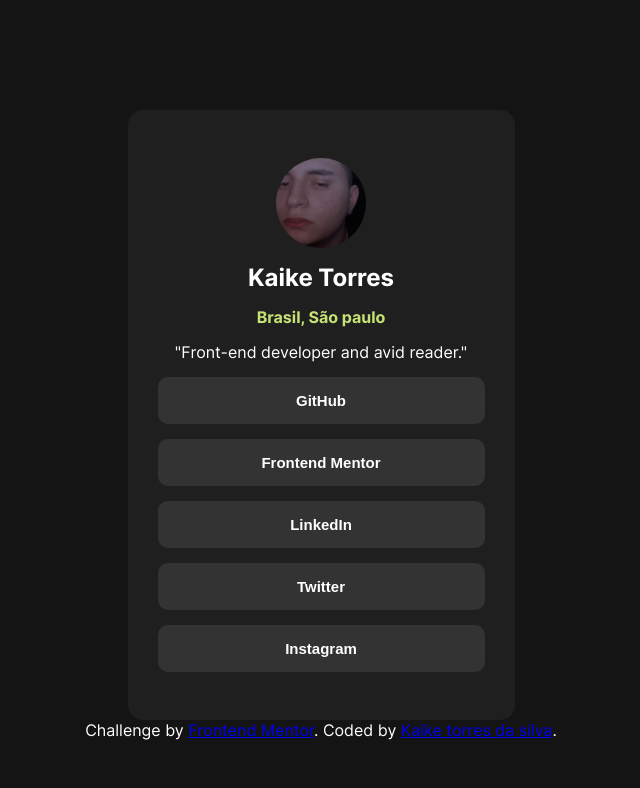
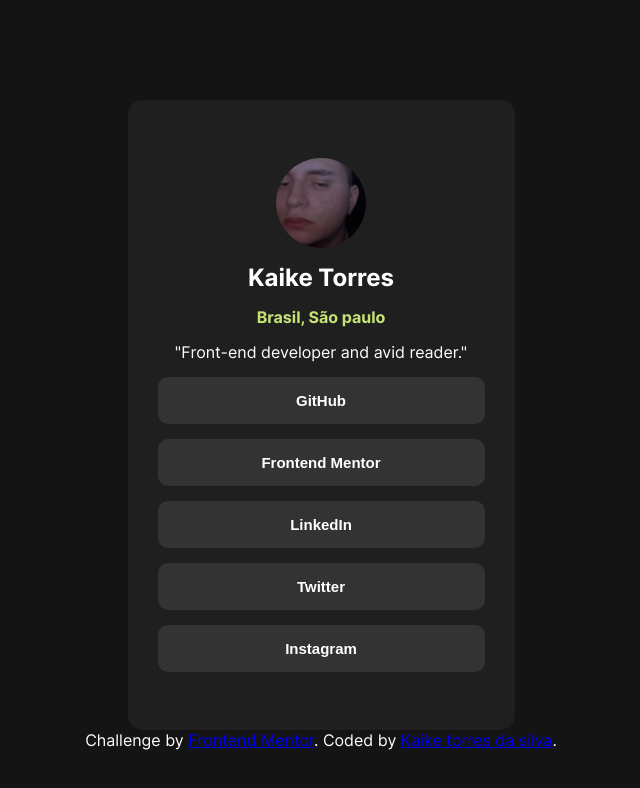
Before and after one commit to kaiketorres/Social-links-profile, a plain HTML site: page index.html in a window 1280 px wide. Shown: the whole page, without its empty margins (319-959 px from the left). Drawn offline with Linux system fonts and the light colour scheme.

Commit message:
increase the height of main

```diff
--- a/style.css
+++ b/style.css
@@ -39,7 +39,7 @@
     padding: 0px 30px 0px 30px;
     background-color: #1F1F1F;
     width: 327px;
-    height: 610px;
+    height: 630px;
 }
 
 .city{
```
